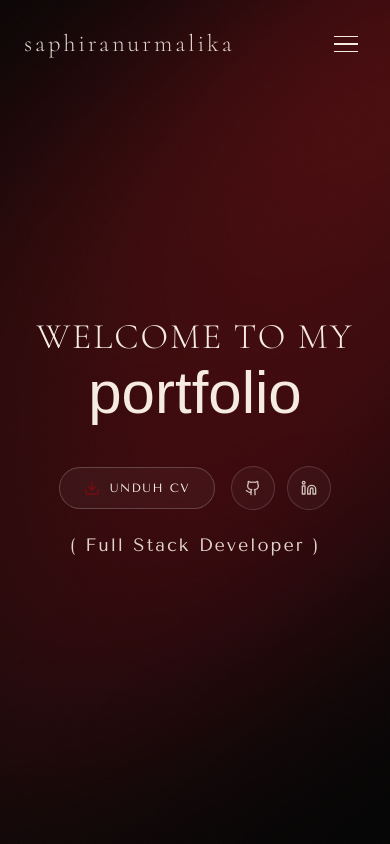
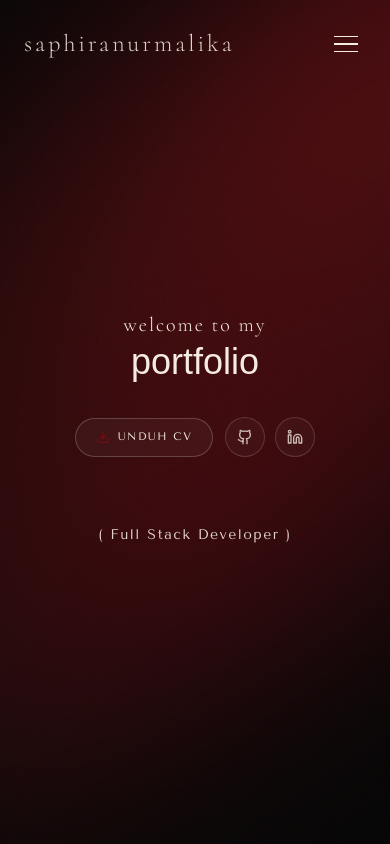
Before and after one commit to sphiranmlika/portfolio, a Next.js app: page / in a window 390 px wide. Shown: the top 844 px of the page. Built offline with nearby package versions, Linux system fonts and the light colour scheme; a web font is replaced by a local one.

Commit message:
chore: auto-sync 2026-11-23T22:40:26.895Z

```diff
--- a/components/sections/Hero.tsx
+++ b/components/sections/Hero.tsx
@@ -28,54 +28,54 @@ export function Hero() {
   return (
     <section
       id="home"
-      className="hero relative min-h-screen min-h-[100dvh] w-full flex flex-col justify-center items-center text-[#f5ebe0] px-6 sm:px-8 pt-20 pb-12 overflow-hidden"
+      className="hero relative min-h-screen min-h-[100dvh] w-full flex flex-col justify-center items-center text-[#f5ebe0] px-4 sm:px-8 pt-20 pb-12 overflow-hidden"
     >
       {/* Central Hero Heading */}
-      <div className="relative z-10 flex flex-col items-center justify-center text-center max-w-4xl mx-auto">
+      <div className="relative z-10 flex flex-col items-center justify-center text-center max-w-4xl mx-auto w-full">
         <motion.div
           initial={{ opacity: 0, y: 20 }}
           animate={{ opacity: 1, y: 0 }}
           transition={{ duration: 0.8, ease: "easeOut" }}
-          className="flex flex-col items-center"
+          className="flex flex-col items-center w-full"
         >
-          {/* Editorial Display Heading */}
-          <h1 className="heading text-4xl sm:text-6xl md:text-7xl lg:text-8xl tracking-[3px] font-light text-[#f5ebe0] uppercase leading-none">
+          {/* Editorial Display Heading - lowercase and refined smaller size */}
+          <h1 className="heading text-xl sm:text-3xl md:text-4xl lg:text-5xl tracking-[2px] sm:tracking-[4px] font-light text-[#f5ebe0] lowercase leading-none">
             welcome to my
           </h1>
 
-          {/* Expressive Cursive Text */}
-          <div className="relative inline-flex items-center justify-center mt-1 sm:mt-2 mb-2 sm:mb-4">
-            <span className="cursive-text text-6xl sm:text-8xl md:text-9xl lg:text-[11rem] leading-[0.8] py-2 text-[#f5ebe0]">
+          {/* Expressive Cursive Text - refined smaller size with responsive bounds */}
+          <div className="relative inline-flex items-center justify-center mt-1 sm:mt-2 mb-2 sm:mb-3 max-w-full">
+            <span className="cursive-text text-4xl sm:text-6xl md:text-7xl lg:text-8xl leading-[0.85] py-2 text-[#f5ebe0] break-words">
               portfolio
             </span>
           </div>
         </motion.div>
 
-        {/* Action Buttons: CV Download & Social Links */}
+        {/* Action Buttons: CV Download & Social Links - space between portfolio & buttons */}
         <motion.div
           initial={{ opacity: 0, y: 15 }}
           animate={{ opacity: 1, y: 0 }}
           transition={{ duration: 0.8, delay: 0.35, ease: "easeOut" }}
-          className="flex flex-wrap items-center justify-center gap-4 pt-8 sm:pt-12 md:pt-14"
+          className="flex flex-wrap items-center justify-center gap-3 sm:gap-4 mt-6 sm:mt-8 md:mt-10"
         >
           {/* Download CV */}
           <a
             href={personalInfo.cvUrl}
             target="_blank"
             rel="noopener noreferrer"
-            className="inline-flex items-center gap-2.5 px-6 py-3 rounded-full border border-white/20 bg-white/[0.04] text-[#f5ebe0] hover:bg-white/[0.09] hover:border-white/40 transition-all duration-300 text-xs sm:text-sm font-sans tracking-[1.5px] uppercase"
+            className="inline-flex items-center gap-2 px-5 sm:px-6 py-2.5 sm:py-3 rounded-full border border-white/20 bg-white/[0.04] text-[#f5ebe0] hover:bg-white/[0.09] hover:border-white/40 transition-all duration-300 text-[11px] sm:text-xs md:text-sm font-sans tracking-[1.5px] uppercase"
           >
-            <Download className="w-4 h-4 text-[#7a0c12]" />
+            <Download className="w-3.5 h-3.5 sm:w-4 sm:h-4 text-[#7a0c12]" />
             <span>Unduh CV</span>
           </a>
 
           {/* Social Icons */}
-          <div className="flex items-center gap-3">
+          <div className="flex items-center gap-2.5 sm:gap-3">
             <a
               href={personalInfo.socials.github}
               target="_blank"
               rel="noopener noreferrer"
-              className="flex h-11 w-11 items-center justify-center rounded-full border border-white/15 bg-white/[0.03] text-[#f5ebe0]/80 hover:text-white hover:border-white/40 hover:bg-white/[0.08] transition-all"
+              className="flex h-10 w-10 sm:h-11 sm:w-11 items-center justify-center rounded-full border border-white/15 bg-white/[0.03] text-[#f5ebe0]/80 hover:text-white hover:border-white/40 hover:bg-white/[0.08] transition-all"
               aria-label="GitHub Profile"
             >
               <GithubIcon className="w-4 h-4" />
@@ -84,7 +84,7 @@ export function Hero() {
               href={personalInfo.socials.linkedin}
               target="_blank"
               rel="noopener noreferrer"
-              className="flex h-11 w-11 items-center justify-center rounded-full border border-white/15 bg-white/[0.03] text-[#f5ebe0]/80 hover:text-white hover:border-white/40 hover:bg-white/[0.08] transition-all"
+              className="flex h-10 w-10 sm:h-11 sm:w-11 items-center justify-center rounded-full border border-white/15 bg-white/[0.03] text-[#f5ebe0]/80 hover:text-white hover:border-white/40 hover:bg-white/[0.08] transition-all"
               aria-label="LinkedIn Profile"
             >
               <LinkedinIcon className="w-4 h-4" />
@@ -92,12 +92,12 @@ export function Hero() {
           </div>
         </motion.div>
 
-        {/* Rotating Job Titles positioned below buttons */}
+        {/* Rotating Job Titles - lowered down as requested: mt-14 sm:mt-18 md:mt-24 */}
         <motion.div
           initial={{ opacity: 0, y: 15 }}
           animate={{ opacity: 1, y: 0 }}
           transition={{ duration: 0.8, delay: 0.55, ease: "easeOut" }}
-          className="pt-6 sm:pt-8 h-12 flex items-center justify-center relative overflow-hidden"
+          className="mt-14 sm:mt-18 md:mt-24 min-h-[48px] py-1 flex items-center justify-center relative w-full px-2"
         >
           <AnimatePresence mode="wait">
             <motion.span
@@ -109,7 +109,7 @@ export function Hero() {
                 duration: 0.5,
                 ease: [0.25, 0.1, 0.25, 1],
               }}
-              className="normal-text text-lg sm:text-xl md:text-2xl text-[#f5ebe0]/90 tracking-[2px] select-none inline-block text-center"
+              className="normal-text text-sm sm:text-base md:text-lg lg:text-xl text-[#f5ebe0]/90 tracking-[1.5px] sm:tracking-[2px] select-none inline-block text-center leading-normal pb-1 max-w-full"
             >
               {positions[titleIndex]}
             </motion.span>
```
